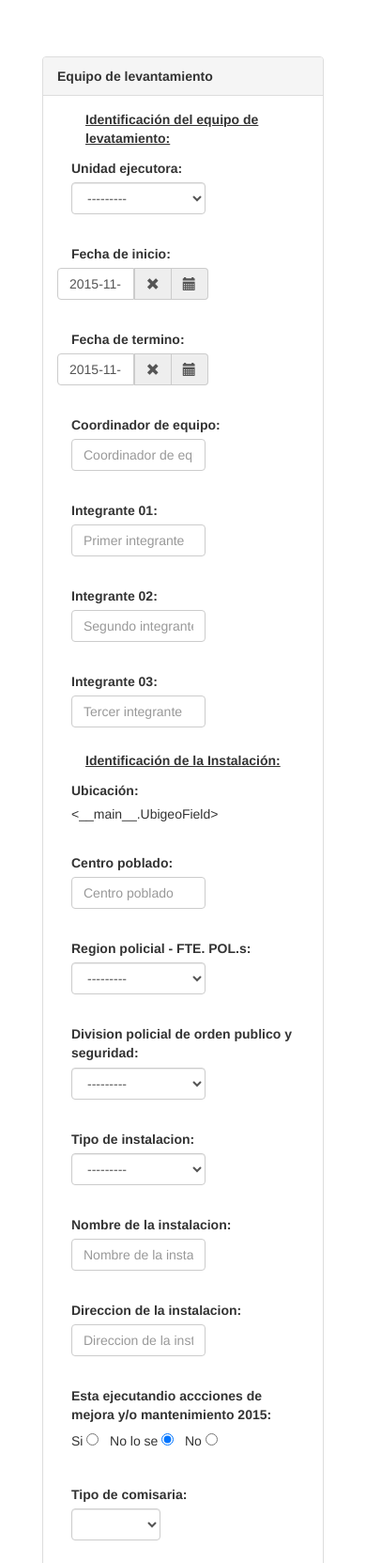
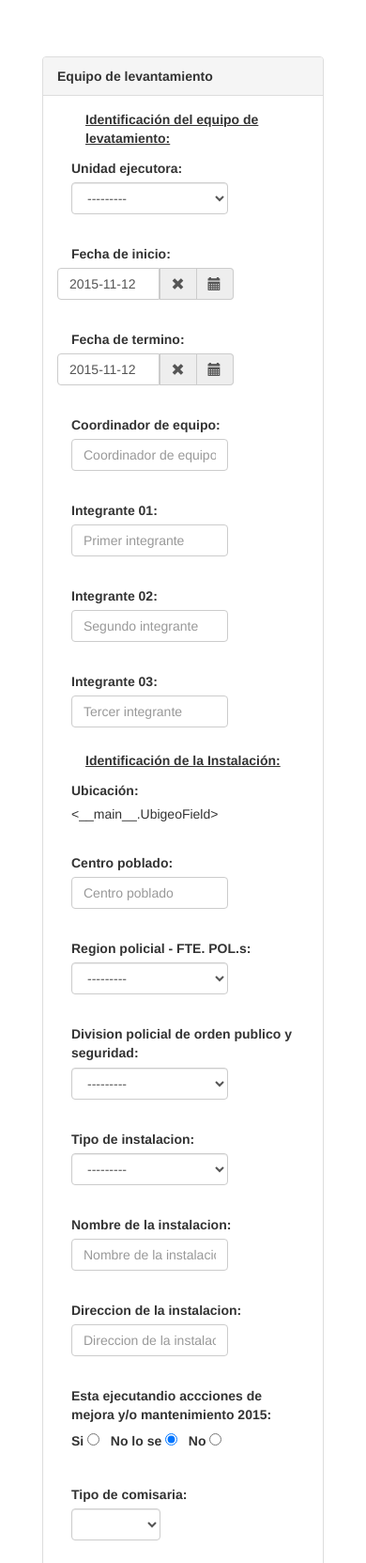
Before and after one commit to sirlo21/sagipnp, a Django app: page /equipo-de-levantamiento/ in a window 390 px wide. Shown: the part 311-1974 px from the top of the page at 94% size. Run offline with Django 3.2, Linux system fonts and the light colour scheme; the visitor is signed in with stand-in values (Sample User, id 1); data that the repository does not hold is empty; some libraries are stand-ins or nearby versions.

Commit message:
change equipo_de_levantamiento.html

```diff
--- a/templates/levantamiento/equipo_de_levantamiento.html
+++ b/templates/levantamiento/equipo_de_levantamiento.html
@@ -5,12 +5,9 @@
 {% block styles %}
 	<link rel="stylesheet" type="text/css" href="{{ STATIC_URL }}fecha/css/bootstrap-datetimepicker.min.css" />
 	<style>
-		.delete-row {float: right;}
-		.help-block{color: #f00;}
-		.unbold{font-weight: lighter;}
-		.form-control{width: 40%;}
+		.form-control{width: 50%;}
 		@media screen and (max-width: 991px){
-			.form-control,.form_date,input[type="text"]{width: 60%;}
+			.form-control,.form_date,input[type="text"]{width: 70%;}
 		}
 	</style>
 {% endblock %}
```
